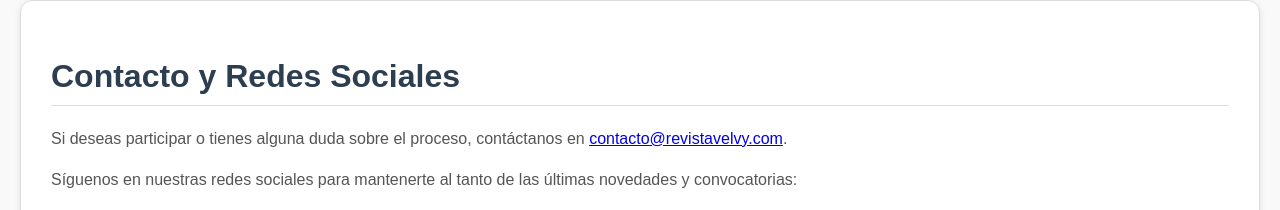
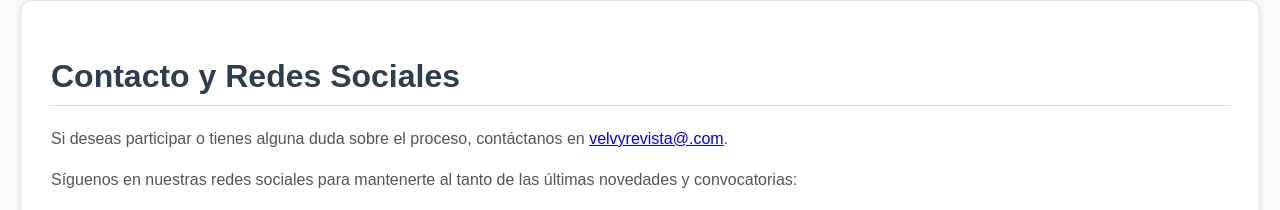
Before and after one commit to stelly-flores/velvyrevista-web, a plain HTML site: page info.html in a window 1280 px wide. Shown: the part 2238-2448 px from the top of the page. Drawn offline with Linux system fonts and the light colour scheme.

Commit message:
Update info.html

```diff
--- a/info.html
+++ b/info.html
@@ -81,7 +81,7 @@
                 <h2>Contacto y Redes Sociales</h2>
                 <p>
                     Si deseas participar o tienes alguna duda sobre el proceso, contáctanos en
-                    <a href="mailto:contacto@revistavelvy.com">contacto@revistavelvy.com</a>.
+                    <a href="mailto:contacto@revistavelvy.com">velvyrevista@.com</a>.
                 </p>
                 <p>
                     Síguenos en nuestras redes sociales para mantenerte al tanto de las últimas novedades y convocatorias:
```
